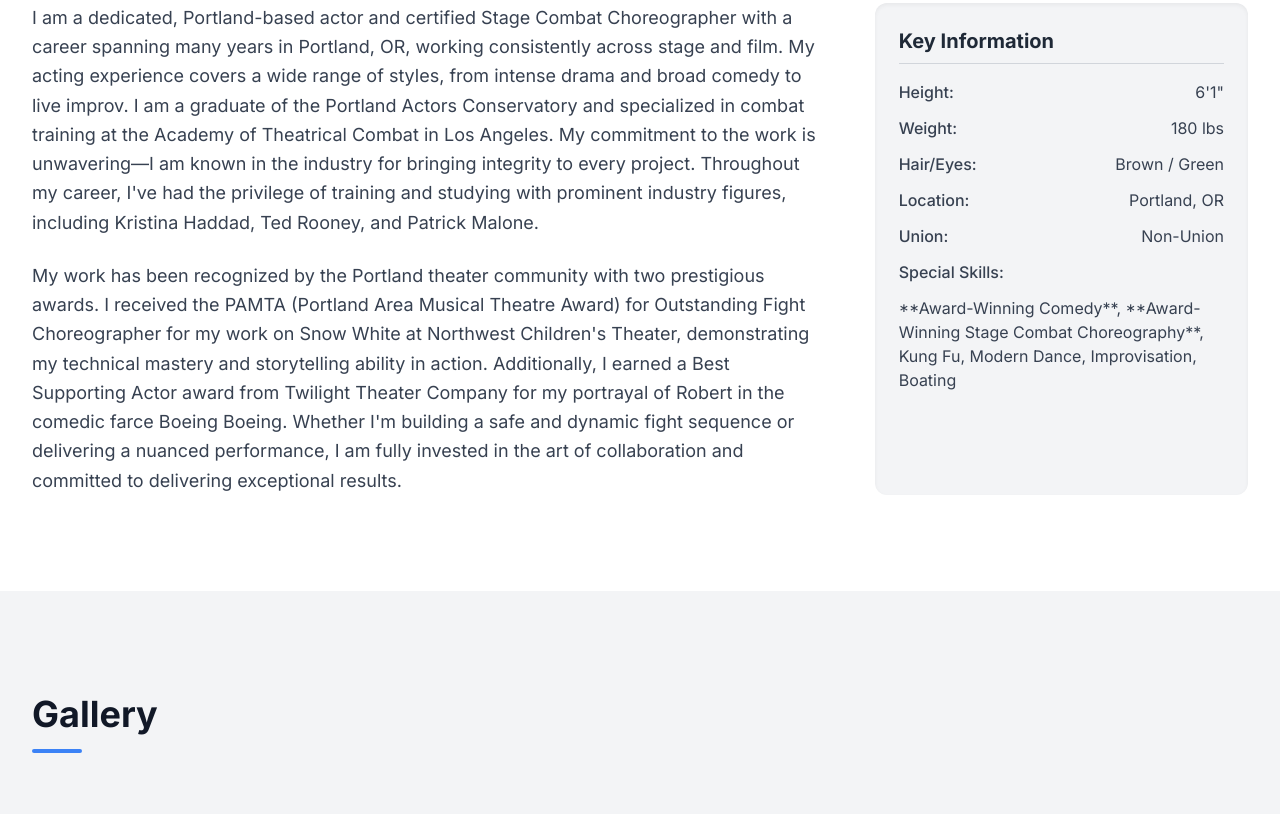
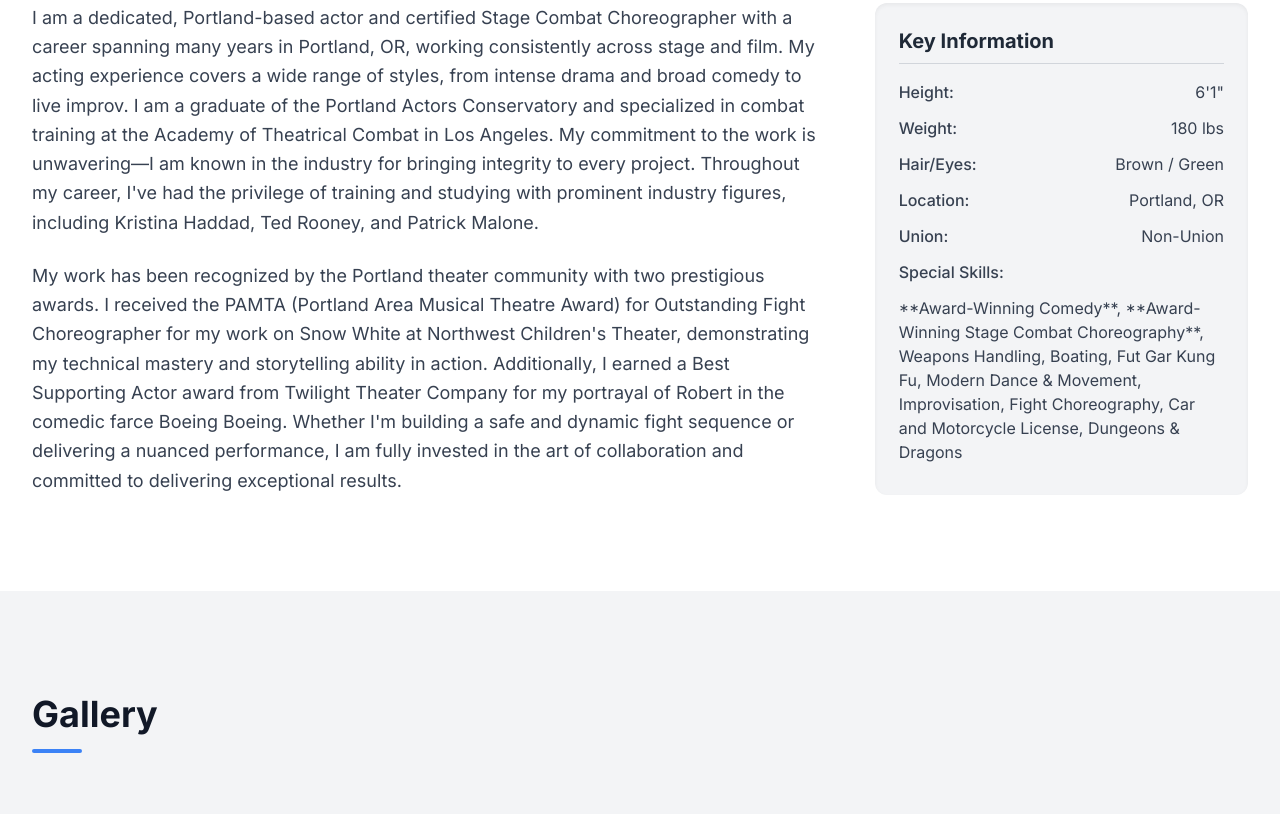
Before and after one commit to zerofeeney/zero-feeney-portfolio, a plain HTML site: page index.html in a window 1280 px wide. Shown: the part 817-1631 px from the top of the page. Drawn offline with nearby package versions, Linux system fonts and the light colour scheme.

Commit message:
Update index.html

```diff
--- a/index.html
+++ b/index.html
@@ -145,7 +145,8 @@
                             <span class="font-medium">Special Skills:</span>
                         </li>
                         <p></p>
-                            <span>**Award-Winning Comedy**, **Award-Winning Stage Combat Choreography**, Kung Fu, Modern Dance, Improvisation, Boating</span>
+                            <span>**Award-Winning Comedy**, **Award-Winning Stage Combat Choreography**, Weapons Handling, Boating, Fut Gar Kung Fu, Modern Dance & Movement, Improvisation, Fight Choreography,
+Car and Motorcycle License, Dungeons & Dragons</span>
                         </li>
                     </ul>
                 </div>
```
